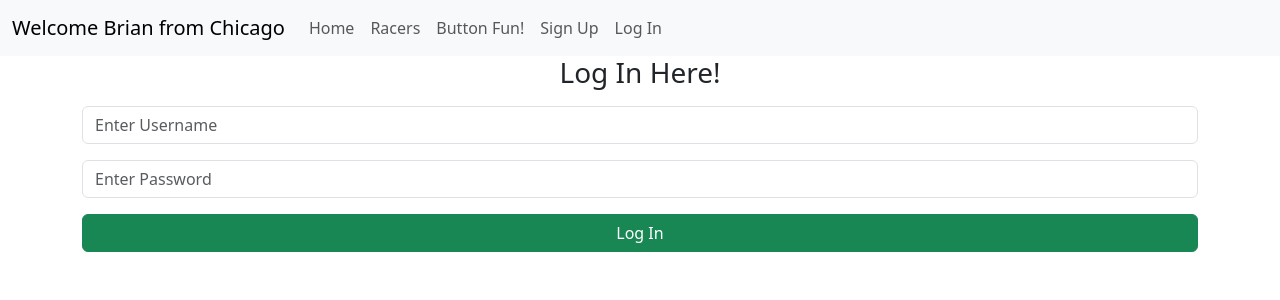
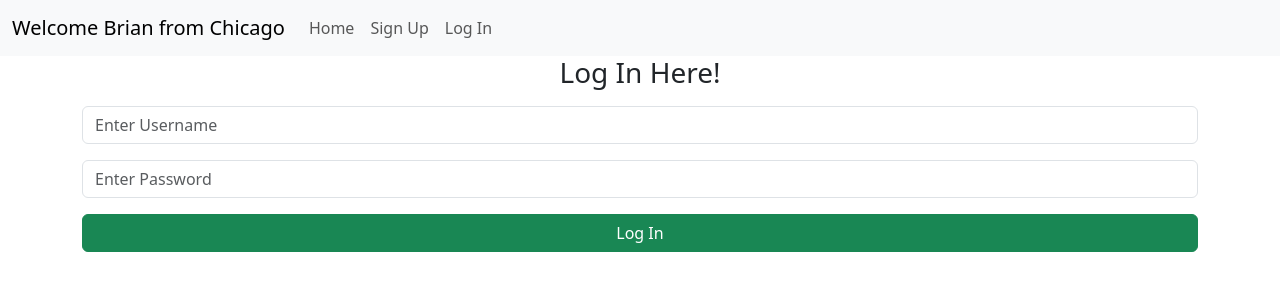
Before and after one commit to mwormley008/kekambas-111_react_intro, a React (Create React App) app: page /login in a window 1280 px wide. Shown: the top 300 px of the page. Built offline with nearby package versions, Linux system fonts and the light colour scheme.

Commit message:
Add loggedIn state and log users in and out

```diff
--- a/src/App.js
+++ b/src/App.js
@@ -12,6 +12,9 @@ import Register from './views/Register';
 function App() {
     let name = 'Brian';
 
+    const now = new Date();
+
+    const [loggedIn, setLoggedIn] = useState((localStorage.getItem('token') && new Date(localStorage.getItem('tokenExp')) > now) || false);
     const [message, setMessage] = useState(null);
     const [category, setCategory] = useState(null);
 
@@ -20,9 +23,16 @@ function App() {
         setCategory(category);
     };
 
+    function logUserOut(){
+        setLoggedIn(false);
+        localStorage.removeItem('token');
+        localStorage.removeItem('tokenExp');
+        flashMessage('You have logged out', 'primary')
+    };
+
     return (
         <div className="App">
-            <Navbar username={name} city={"Chicago"}/>
+            <Navbar username={name} city={"Chicago"} loggedIn={loggedIn} logUserOut={logUserOut} />
             {message ? <AlertMessage message={message} category={category} flashMessage={flashMessage} /> : null}
             <div className='container'>
                 <Routes>
@@ -30,7 +40,7 @@ function App() {
                     <Route path='/buttons' element={<ButtonDisplay name={name} />} />
                     <Route path='/racers' element={<RacerDisplay />} />
                     <Route path='/register' element={<Register flashMessage={flashMessage} />} />
-                    <Route path='/login' element={<Login flashMessage={flashMessage} />} />
+                    <Route path='/login' element={<Login flashMessage={flashMessage} logUserIn={setLoggedIn} />} />
                 </Routes>
 
             </div>
--- a/src/components/Navbar.jsx
+++ b/src/components/Navbar.jsx
@@ -1,7 +1,7 @@
 import React from 'react';
 import { Link } from 'react-router-dom';
 
-export default function Navbar({ username, city }) {
+export default function Navbar({ username, city, loggedIn, logUserOut }) {
     // console.log(props);
     // console.log(typeof props);
     return (
@@ -14,10 +14,18 @@ export default function Navbar({ username, city }) {
                 <div className="collapse navbar-collapse" id="navbarNavAltMarkup">
                     <div className="navbar-nav">
                         <Link className="nav-link" to="/">Home</Link>
-                        <Link className="nav-link" to="/racers">Racers</Link>
-                        <Link className="nav-link" to="/buttons">Button Fun!</Link>
-                        <Link className="nav-link" to="/register">Sign Up</Link>
-                        <Link className="nav-link" to="/login">Log In</Link>
+                        {loggedIn ? (
+                            <>
+                            <Link className="nav-link" to="/racers">Racers</Link>
+                            <Link className="nav-link" to="/buttons">Button Fun!</Link>
+                            <Link className="nav-link" to="/" onClick={() => logUserOut()}>Log Out</Link>
+                            </>
+                        ) : (
+                            <>
+                            <Link className="nav-link" to="/register">Sign Up</Link>
+                            <Link className="nav-link" to="/login">Log In</Link>
+                            </>
+                        )}
                     </div>
                 </div>
             </div>
--- a/src/views/Login.jsx
+++ b/src/views/Login.jsx
@@ -1,7 +1,7 @@
 import React from 'react';
 import { useNavigate } from 'react-router-dom';
 
-export default function Login({ flashMessage }) {
+export default function Login({ flashMessage, logUserIn }) {
 
     const navigate = useNavigate();
 
@@ -34,6 +34,9 @@ export default function Login({ flashMessage }) {
             localStorage.setItem('token', token);
             localStorage.setItem('tokenExp', expiration);
 
+            // Change the state of loggedIn to true
+            logUserIn(true);
+
             // flash a success message and redirect
             flashMessage('You have successully logged in', 'success');
             navigate('/');
```
